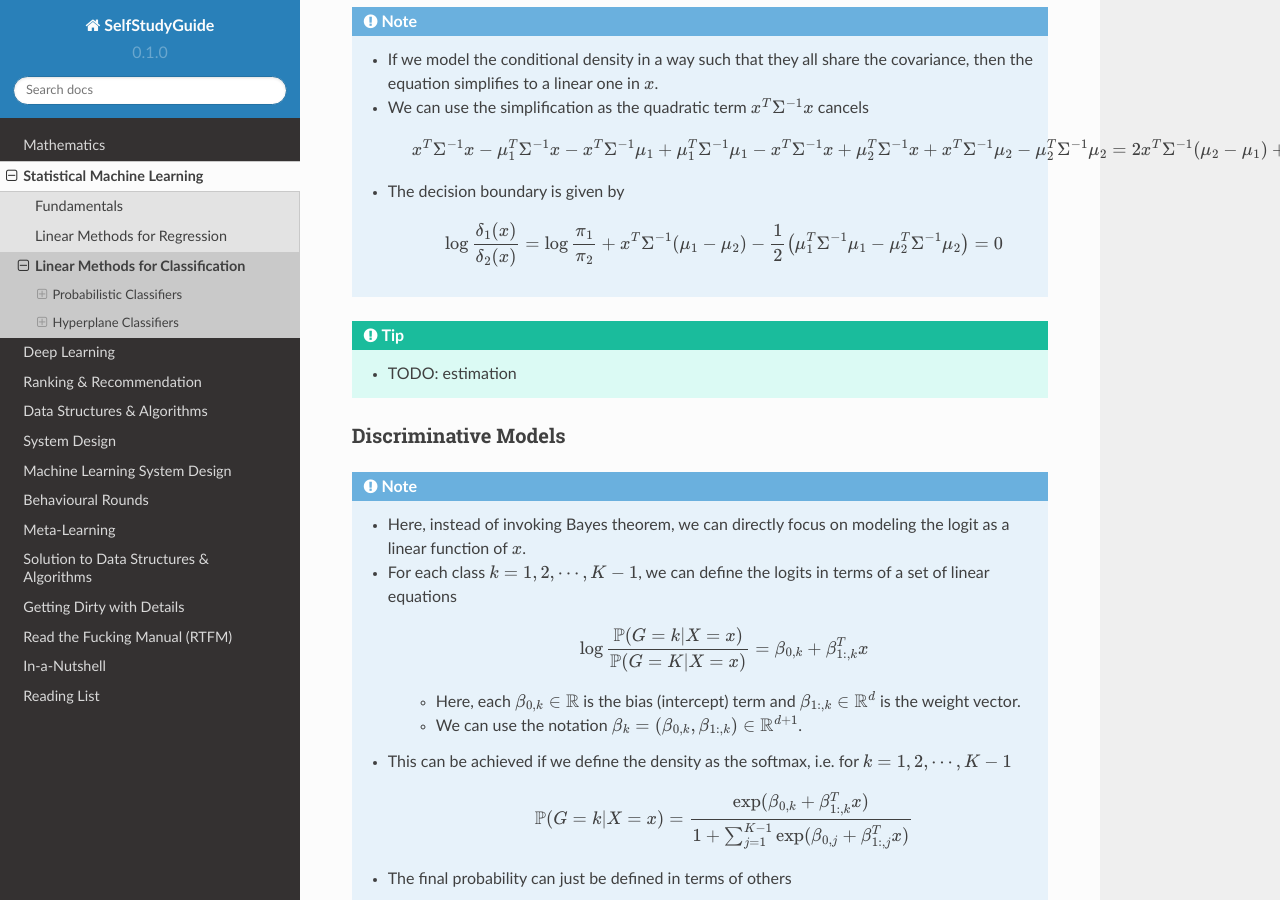
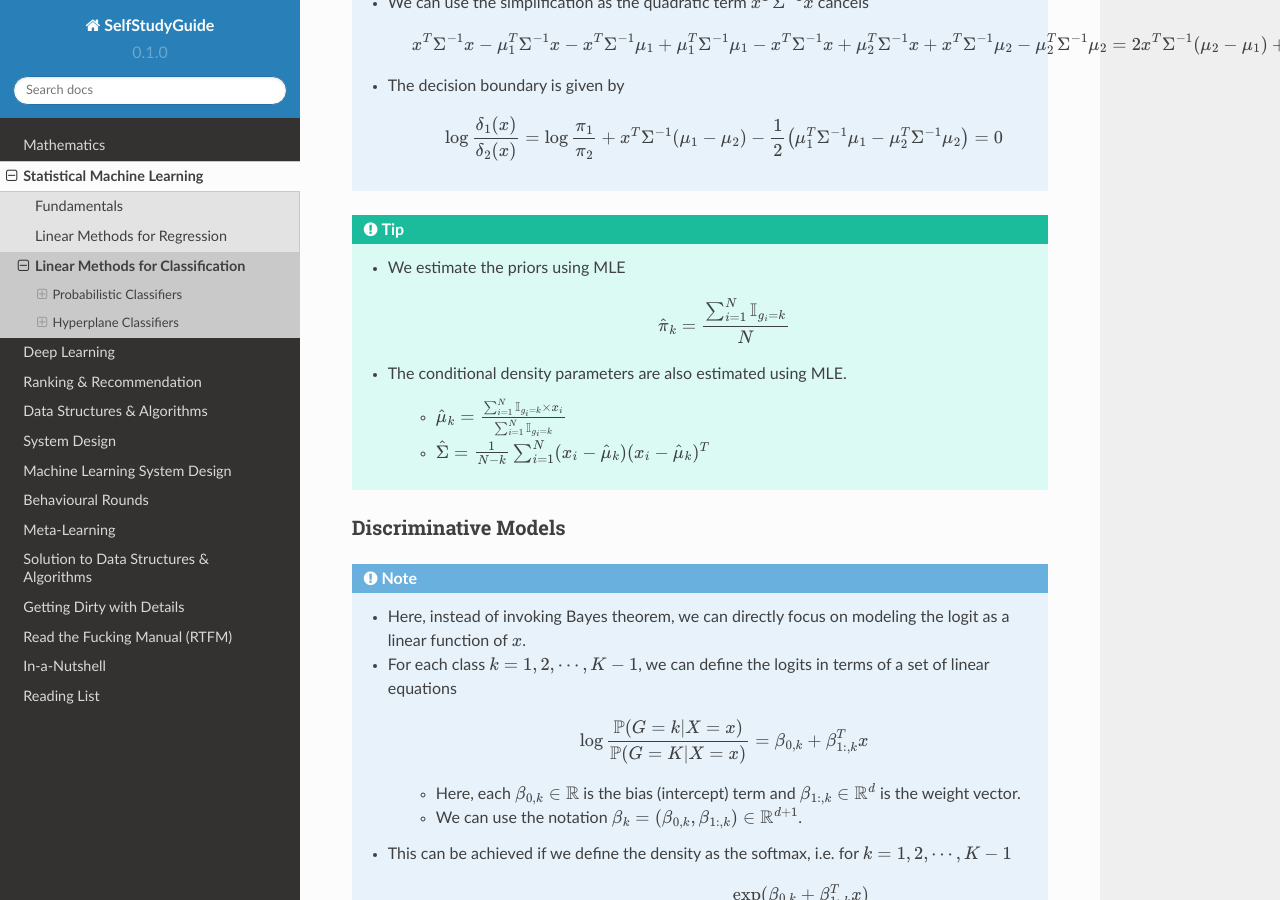
Before and after one commit to uselesstechjunks/leetcode, a Sphinx documentation site: the page built from docs/source/ml/linearcls.rst, in a window 1280 px wide and 900 px high, scrolled down 2809 px. Built offline with Sphinx 7.4.7 and the Read the Docs theme 2.0.0, drawn with Linux system fonts in a browser that asks for light colours; some of the changed text lies outside the part shown.

Commit message:
Update linearcls.rst

```diff
--- a/docs/source/ml/linearcls.rst
+++ b/docs/source/ml/linearcls.rst
@@ -56,9 +56,6 @@ Estimation
 	* For generative models, we usually consider the joint likelihood
 
 		.. math:: \mathbb{P}(X_1=x_1,\cdots,X_N=x_N,G_1=g_i,\cdots,G_N=g_N)=\prod_{i=1}^{N}\mathbb{P}(G_i=g_i)\times\mathbb{P}(X=x_i|G_i=g_i)=\prod_{i=1}^{N}\pi_{g_i}\times f_{g_i}(x_i)
-	* We estimate the priors using MLE
-
-		.. math:: \hat{\pi}_k=\frac{\sum_{i=1}^N\mathbb{I}_{g_i=k}}{N}
 	* If :math:`f_k` is parametric in :math:`\theta`, we use MLE to estimate those parameters.
 
 		.. math:: \hat{f}_k(x;\theta)=f_k(x;\hat{\theta}_{\text{MLE}})
@@ -96,7 +93,13 @@ Linear Discriminator Analysis
 		.. math:: \log\frac{\delta_1(x)}{\delta_2(x)}=\log\frac{\pi_1}{\pi_2}+x^T\Sigma^{-1}(\mu_1-\mu_2)-\frac{1}{2}\left(\mu_1^T\Sigma^{-1}\mu_1-\mu_2^T\Sigma^{-1}\mu_2\right)=0
 
 .. tip::
-	* TODO: estimation
+	* We estimate the priors using MLE
+
+		.. math:: \hat{\pi}_k=\frac{\sum_{i=1}^N\mathbb{I}_{g_i=k}}{N}
+	* The conditional density parameters are also estimated using MLE.
+
+		* :math:`\hat{\mu}_k=\frac{\sum_{i=1}^N \mathbb{I}_{g_i=k}\times x_i}{\sum_{i=1}^N \mathbb{I}_{g_i=k}}`
+		* :math:`\hat{\Sigma}=\frac{1}{N-k}\sum_{i=1}^N(x_i-\hat{\mu}_k)(x_i-\hat{\mu}_k)^T`
 
 Discriminative Models
 ======================================================================================
```
